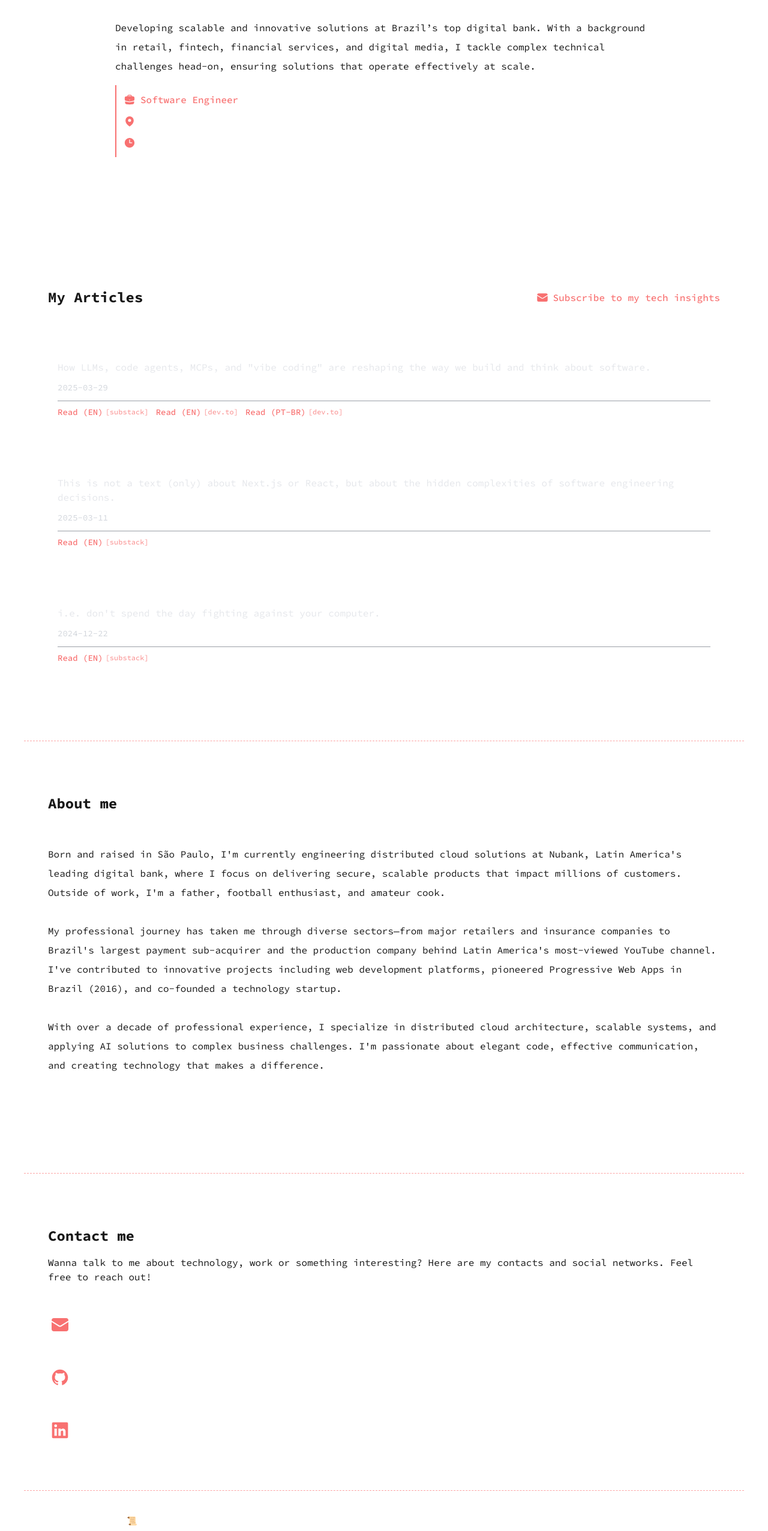
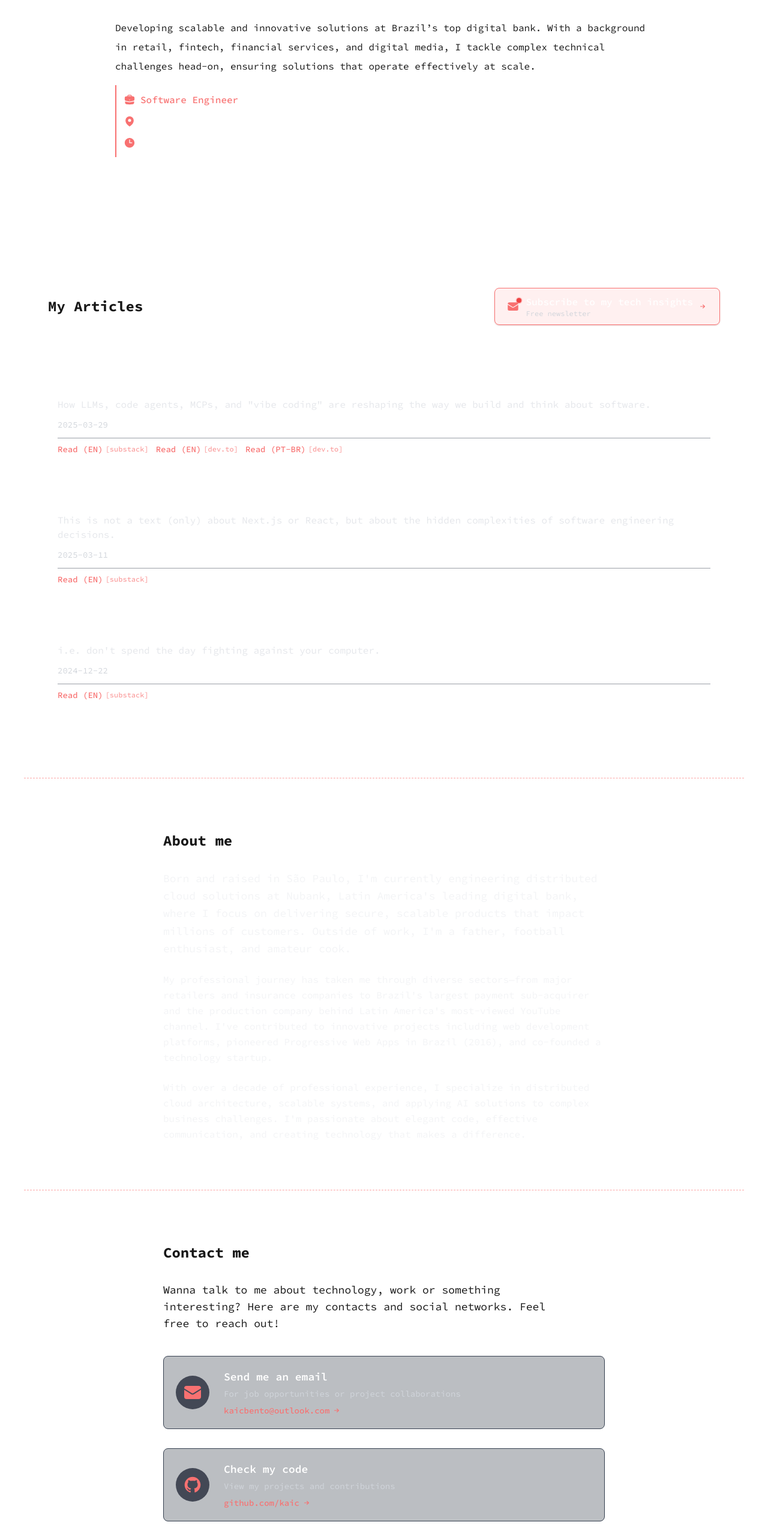
Before and after one commit to kaic/kaic.github.io, a Next.js app: page / in a window 1280 px wide. Shown: the part 244-2797 px from the top of the page at 60% size. Built offline with nearby package versions, Linux system fonts and the light colour scheme.

Commit message:
changes in newssletter and about sections

```diff
--- a/locales/en.json
+++ b/locales/en.json
@@ -20,6 +20,7 @@
     "Articles": {
       "section-name": "My Articles",
       "subscribe-link": "Subscribe to my tech insights",
+      "newsletter-frequency": "Free newsletter",
       "link": "Read"
     },
     "About": {
@@ -27,6 +28,7 @@
       "paragraph": "Born and raised in São Paulo, I'm currently engineering distributed cloud solutions at Nubank, Latin America's leading digital bank, where I focus on delivering secure, scalable products that impact millions of customers. Outside of work, I'm a father, football enthusiast, and amateur cook.\n\nMy professional journey has taken me through diverse sectors—from major retailers and insurance companies to Brazil's largest payment sub-acquirer and the production company behind Latin America's most-viewed YouTube channel. I've contributed to innovative projects including web development platforms, pioneered Progressive Web Apps in Brazil (2016), and co-founded a technology startup.\n\nWith over a decade of professional experience, I specialize in distributed cloud architecture, scalable systems, and applying AI solutions to complex business challenges. I'm passionate about elegant code, effective communication, and creating technology that makes a difference."
     },
     "Contact": {
+      "section-name": "Contact me",
       "paragraph": "Wanna talk to me about technology, work or something interesting? Here are my contacts and social networks. Feel free to reach out!"
     },
     "Footer": {
--- a/locales/pt-br.json
+++ b/locales/pt-br.json
@@ -24,9 +24,11 @@
     "Articles": {
       "section-name": "Meus Artigos",
       "subscribe-link": "Se inscreva para receber meus insights técnicos",
+      "newsletter-frequency": "Newsletter gratuita",
       "link": "Leia"
     },
     "Contact": {
+      "section-name": "Contatos",
       "paragraph": "Quer falar comigo sobre tecnologia, trabalho ou algo interessante? Aqui estão os meus contatos. Sinta-se à vontade para entrar em contato!"
     },
     "Footer": {
--- a/src/app/About/About.tsx
+++ b/src/app/About/About.tsx
@@ -3,16 +3,21 @@ import { useTranslations } from 'next-intl';
 export const About = () => {
   const t = useTranslations('Home.About');
 
+  // Split the paragraph into sections based on newlines
+  const paragraphs = t('paragraph').split('\n\n');
+
   return (
     <article id='about'>
-      <div className='grid grid-rows-[20px_1fr_20px] p-8 pb-20 gap-16 sm:p-20'>
-        <h2 className='text-2xl font-bold text-left'>{t('section-name')}</h2>
-        <p
-          className='text-base leading-loose'
-          style={{ whiteSpace: 'pre-line' }}
-        >
-          {t('paragraph')}
-        </p>
+      <div className='max-w-4xl mx-auto p-8 pb-20 sm:p-20'>
+        <h2 className='text-2xl font-bold text-left mb-8'>{t('section-name')}</h2>
+
+        <div className='space-y-6 text-gray-100'>
+          {paragraphs.map((paragraph, index) => (
+            <div key={index} className={`${index === 0 ? 'text-lg' : 'text-base'} leading-relaxed`}>
+              <p>{paragraph}</p>
+            </div>
+          ))}
+        </div>
       </div>
     </article>
   );
--- a/src/app/Articles/Articles.tsx
+++ b/src/app/Articles/Articles.tsx
@@ -83,21 +83,36 @@ function Articles() {
   return (
     <article id='articles'>
       <div className='grid grid-rows-[auto_1fr_auto] p-8 pb-0 gap-8 sm:p-20'>
-        <div className='flex flex-col sm:flex-row sm:justify-between sm:items-center'>
+        <div className='flex flex-col sm:flex-row sm:justify-between sm:items-center mb-8'>
           <h2 className='text-2xl font-bold mb-4 sm:mb-0'>{t('section-name')}</h2>
+
           <a
             href="https://kaicbento.substack.com/about"
             target="_blank"
             rel="noopener noreferrer"
-            className="text-red-400 hover:opacity-80 transition-opacity flex items-center gap-2 w-fit"
+            className="group flex items-center px-5 py-2.5 rounded-lg border border-red-400 bg-red-400 bg-opacity-10 hover:bg-opacity-20 transition-all duration-300 shadow-sm shadow-red-900/20"
           >
-            <svg xmlns="http://www.w3.org/2000/svg" viewBox="0 0 24 24" fill="currentColor" className="w-5 h-5">
-              <path d="M1.5 8.67v8.58a3 3 0 003 3h15a3 3 0 003-3V8.67l-8.928 5.493a3 3 0 01-3.144 0L1.5 8.67z" />
-              <path d="M22.5 6.908V6.75a3 3 0 00-3-3h-15a3 3 0 00-3 3v.158l9.714 5.978a1.5 1.5 0 001.572 0L22.5 6.908z" />
+            <div className="mr-3 relative">
+              <svg xmlns="http://www.w3.org/2000/svg" viewBox="0 0 24 24" fill="currentColor" className="w-5 h-5 text-red-400 group-hover:scale-110 transition-transform duration-300">
+                <path d="M1.5 8.67v8.58a3 3 0 003 3h15a3 3 0 003-3V8.67l-8.928 5.493a3 3 0 01-3.144 0L1.5 8.67z" />
+                <path d="M22.5 6.908V6.75a3 3 0 00-3-3h-15a3 3 0 00-3 3v.158l9.714 5.978a1.5 1.5 0 001.572 0L22.5 6.908z" />
+              </svg>
+              <span className="absolute -top-1 -right-1 flex h-2 w-2">
+                <span className="animate-ping absolute inline-flex h-full w-full rounded-full bg-red-400 opacity-75"></span>
+                <span className="relative inline-flex rounded-full h-2 w-2 bg-red-500"></span>
+              </span>
+            </div>
+            <div>
+              <span className="font-medium text-white group-hover:text-red-400 transition-colors">
+                {t(`subscribe-link`)}
+              </span>
+              <div className="text-xs text-gray-300">
+                {t('newsletter-frequency')}
+              </div>
+            </div>
+            <svg xmlns="http://www.w3.org/2000/svg" viewBox="0 0 20 20" fill="currentColor" className="w-4 h-4 ml-2 text-red-400 group-hover:translate-x-1 transition-transform">
+              <path fillRule="evenodd" d="M5 10a.75.75 0 01.75-.75h6.638L10.23 7.29a.75.75 0 111.04-1.08l3.5 3.25a.75.75 0 010 1.08l-3.5 3.25a.75.75 0 11-1.04-1.08l2.158-1.96H5.75A.75.75 0 015 10z" clipRule="evenodd" />
             </svg>
-            <span className="font-medium">
-              {t(`subscribe-link`)}
-            </span>
           </a>
         </div>
         <ul className='grid gap-4 sm:gap-6'>
--- a/src/app/Contact/contact.tsx
+++ b/src/app/Contact/contact.tsx
@@ -1,10 +1,10 @@
 import { useTranslations } from 'next-intl';
-
-import { sanitizeString } from '@src/utils';
 
 const SocialLinks = [
   {
     name: 'Email',
+    label: 'Send me an email',
+    description: 'For job opportunities or project collaborations',
     icon: (
       <svg
         xmlns='http://www.w3.org/2000/svg'
@@ -17,9 +17,12 @@ const SocialLinks = [
       </svg>
     ),
     url: 'mailto:kaicbento@outlook.com',
+    display: 'kaicbento@outlook.com'
   },
   {
     name: 'GitHub',
+    label: 'Check my code',
+    description: 'View my projects and contributions',
     icon: (
       <svg
         xmlns='http://www.w3.org/2000/svg'
@@ -35,9 +38,12 @@ const SocialLinks = [
       </svg>
     ),
     url: 'https://github.com/kaic',
+    display: 'github.com/kaic'
   },
   {
     name: 'LinkedIn',
+    label: 'Connect with me',
+    description: 'For professional networking',
     icon: (
       <svg
         xmlns='http://www.w3.org/2000/svg'
@@ -49,6 +55,7 @@ const SocialLinks = [
       </svg>
     ),
     url: 'https://linkedin.com/in/kaicbento',
+    display: 'linkedin.com/in/kaicbento'
   },
 ];
 
@@ -57,24 +64,39 @@ export const Contact = () => {
 
   return (
     <article id='contact'>
-      <div className='grid grid-rows-[0.5px] p-8 pb-12 gap-12 sm:p-20'>
-        <h2 className='text-2xl font-bold text-left mb-20'>Contact me</h2>
-        <p>{t('paragraph')}</p>
+      <div className='max-w-4xl mx-auto p-8 pb-20 sm:p-20'>
+        <h2 className='text-2xl font-bold text-left mb-8'>{t('section-name')}</h2>
+
+        <p className='text-lg mb-10 max-w-2xl'>{t('paragraph')}</p>
+
+        <div className='grid gap-6 md:grid-cols-1 lg:gap-8'>
           {SocialLinks.map(link => (
-          <ul key={link.name}>
-            <li>
             <a
+              key={link.name}
               href={link.url}
               target='_blank'
               rel='noopener noreferrer'
-                className='flex items-center space-x-2 text-white hover:opacity-80 transition-opacity'
+              className='group flex flex-col sm:flex-row items-start sm:items-center p-5 rounded-lg bg-gray-800 bg-opacity-30 hover:bg-opacity-50 border border-gray-700 hover:border-red-400 transition-all duration-300'
             >
-                <div className={'p-1 rounded'}>{link.icon}</div>
-                <span className='text-sm sm-text-base'>{`${sanitizeString(link.url)}`}</span>
+              <div className='p-3 rounded-full bg-gray-900 bg-opacity-70 mb-4 sm:mb-0 sm:mr-6 group-hover:bg-red-400 group-hover:bg-opacity-10 transition-all duration-300'>
+                {link.icon}
+              </div>
+
+              <div className='flex-1'>
+                <h3 className='text-lg font-semibold text-white mb-1 group-hover:text-red-400 transition-colors'>
+                  {link.label}
+                </h3>
+                <p className='text-gray-300 text-sm mb-2'>{link.description}</p>
+                <div className='text-red-400 text-sm font-medium flex items-center'>
+                  <span>{link.display}</span>
+                  <svg xmlns="http://www.w3.org/2000/svg" viewBox="0 0 20 20" fill="currentColor" className="w-4 h-4 ml-1 group-hover:translate-x-1 transition-transform">
+                    <path fillRule="evenodd" d="M5 10a.75.75 0 01.75-.75h6.638L10.23 7.29a.75.75 0 111.04-1.08l3.5 3.25a.75.75 0 010 1.08l-3.5 3.25a.75.75 0 11-1.04-1.08l2.158-1.96H5.75A.75.75 0 015 10z" clipRule="evenodd" />
+                  </svg>
+                </div>
+              </div>
             </a>
-            </li>
-          </ul>
           ))}
+        </div>
       </div>
     </article>
   );
```
Lines whose indentation alone changed are shown as unchanged.
